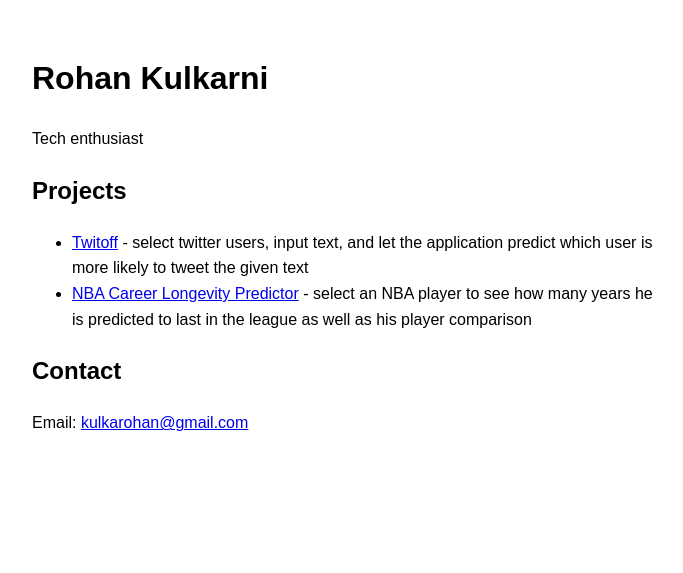
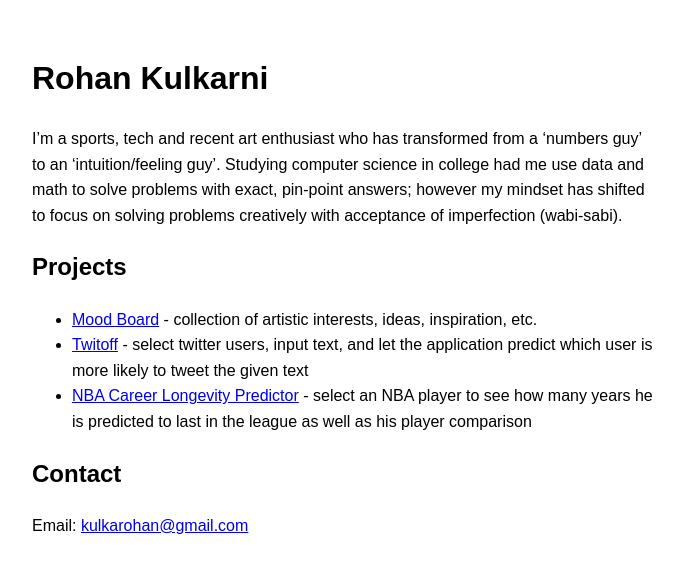
Before and after one commit to kulkarohan/portfolio, a Jekyll site: the page built from index.md, in a window 1280 px wide. Shown: the top 573 px of the page, without its empty margins (296-979 px from the left). Built offline with Jekyll 4.4.1, drawn with Linux system fonts in a browser that asks for light colours; our own code applies the rules of GitHub Pages for plain Markdown files.

Commit message:
Update index.md

```diff
--- a/index.md
+++ b/index.md
@@ -1,9 +1,10 @@
 # Rohan Kulkarni
 
-Tech enthusiast
+I'm a sports, tech and recent art enthusiast who has transformed from a 'numbers guy' to an 'intuition/feeling guy'. Studying computer science in college had me use data and math to solve problems with exact, pin-point answers; however my mindset has shifted to focus on solving problems creatively with acceptance of imperfection (wabi-sabi).
 
 ## Projects
 
+- [Mood Board](https://kulkarohan.github.io/moodboard) - collection of artistic interests, ideas, inspiration, etc.
 - [Twitoff](https://twitoff-kulkarohan.herokuapp.com/) - select twitter users, input text, and let the application predict which user is more likely to tweet the given text
 - [NBA Career Longevity Predictor](https://nba-clp.netlify.com/) - select an NBA player to see how many years he is predicted to last in the league as well as his player comparison
 
```
